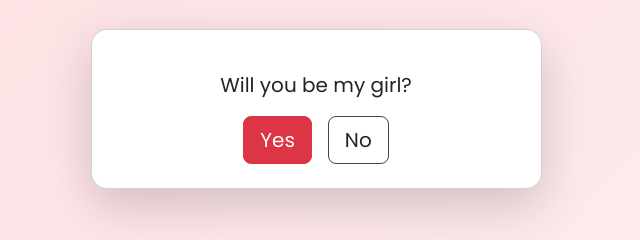
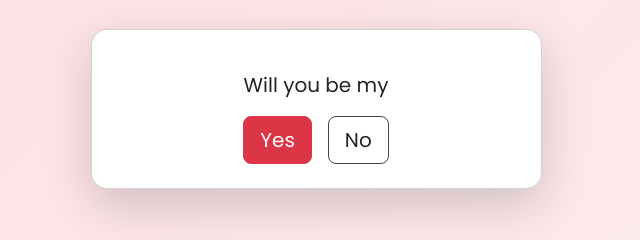
Before and after one commit to Prajwal-CS1/GreetingCard, a plain HTML site: page index.html in a window 1280 px wide. Both pictures are taken after a click on the button "Open". Shown: the part 291-531 px from the top of the page, 324-964 px from the left. Drawn offline with nearby package versions, Linux system fonts and the light colour scheme.

Commit message:
will you be my changed

```diff
--- a/index.html
+++ b/index.html
@@ -27,7 +27,7 @@
                     </div>
 
                     <div class="inside hidden" id="inside">
-                        <p class="message fs-5 my-3">Will you be my girl?</p>
+                        <p class="message fs-5 my-3">Will you be my</p>
                         <div class="choices d-flex justify-content-center gap-3">
                             <button id="yesBtn" class="btn btn-danger btn-lg yes">Yes</button>
                             <button id="noBtn" class="btn btn-outline-dark btn-lg no">No</button>
```
